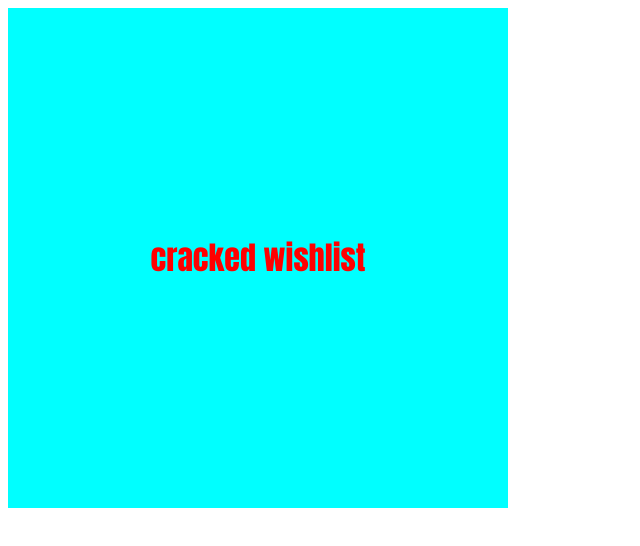
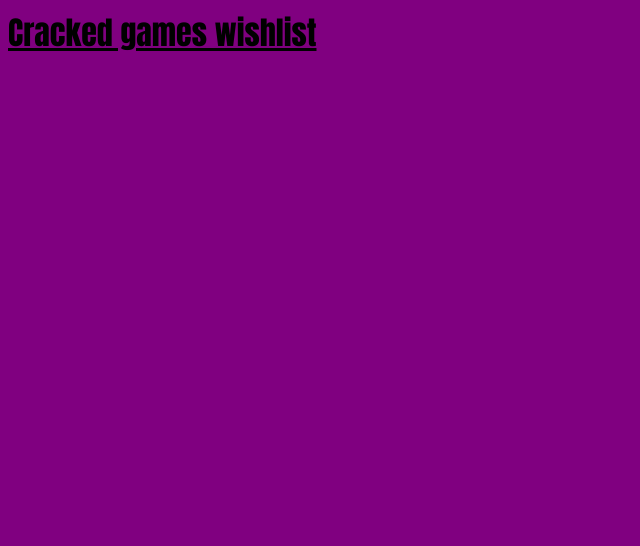
Before and after one commit to elbaruffo/elbaruffo.github.io, a plain HTML site: page index.html in a window 1280 px wide. Shown: the whole page, without its empty margins (0-640 px from the left). Drawn offline with Linux system fonts and the light colour scheme.

Commit message:
Update index.html

```diff
--- a/index.html
+++ b/index.html
@@ -11,11 +11,18 @@
             font-family: Impact, Haettenschweiler, 'Arial Narrow Bold', sans-serif;
             float:left;
         }
+        .div2 {
+            color: black;
+            font-size: xx-large;
+            text-align: center;
+            font-family: Impact, Haettenschweiler, 'Arial Narrow Bold', sans-serif;
+            float:left;
+        }
+        .boody{
+            background-color: purple;
+        }
     </style>
-    <body>
-        <a href="subpages/cracklinks.html" class="div1">
-        <div class="div1">cracked wishlist</div>
-        </a>
-
+    <body class="boody">
+        <a href="subpages/cracklinks.html" class="div2">Cracked games wishlist</a>
     </body>
 </html>
```
